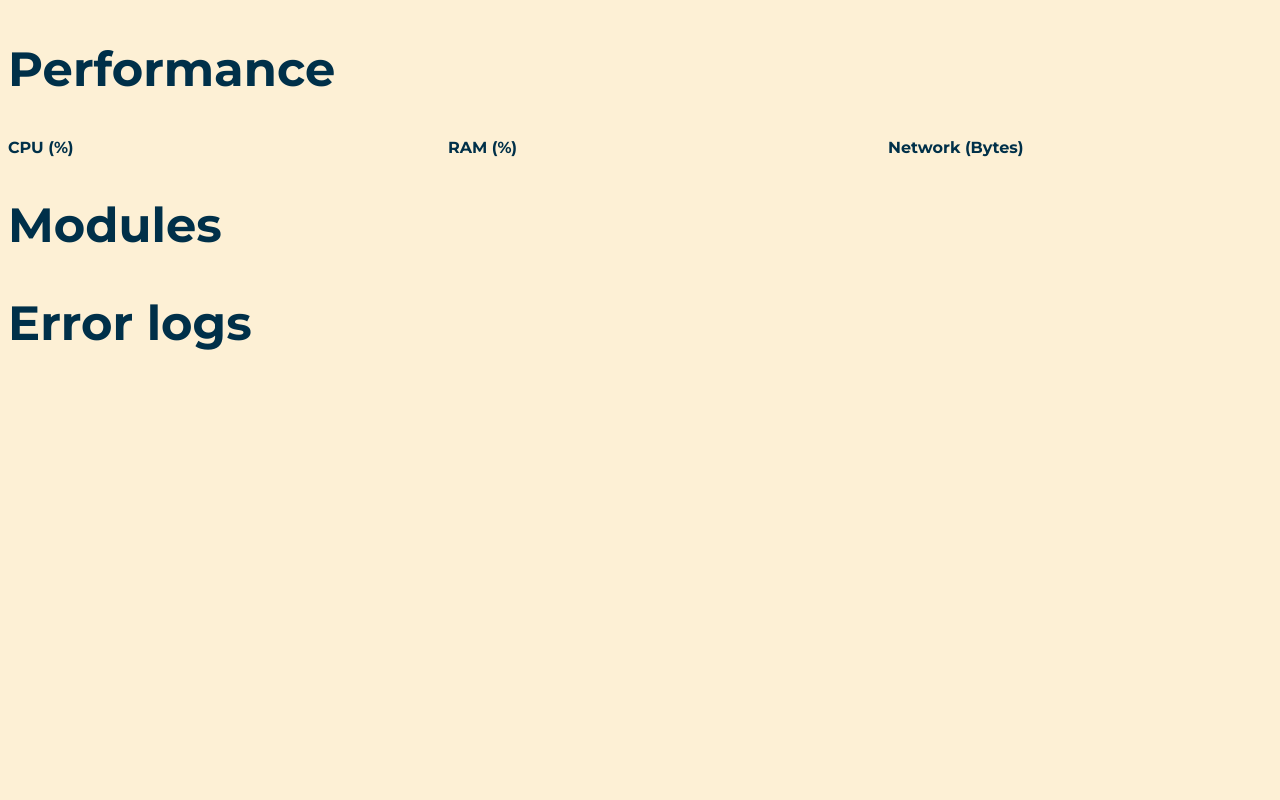
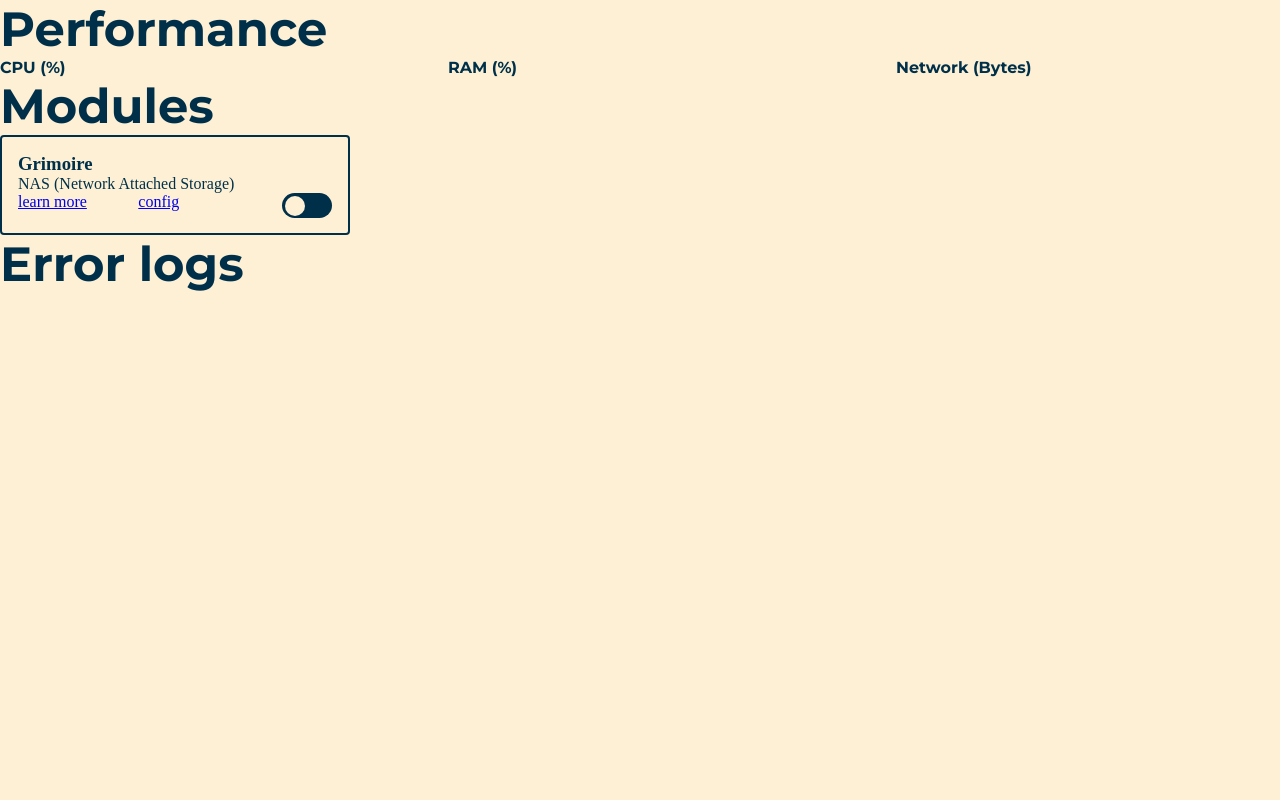
Before and after one commit to starstalker9160/homelab, a Flask app: page /dashboard in a window 1280 px wide. Run offline with Flask 3, Linux system fonts and the light colour scheme; parts of the project's set-up code (start-up, migrations or seed data) failed here and were passed over; some libraries are stand-ins or nearby versions.

Commit message:
small lil update

```diff
--- a/marionette/static/css/dashboard.css
+++ b/marionette/static/css/dashboard.css
@@ -1,4 +1,11 @@
-* { box-sizing: border-box; }
+*,
+*::before,
+*::after {
+  margin: 0;
+  padding: 0;
+  box-sizing: border-box;
+}
+
 html { background-color: #FDF0D5; height: 100vh; width: 100vw; margin: 0px; }
 
 body {
@@ -17,6 +24,52 @@ h4 {
     font-weight: bold;
     padding: 0px;
     margin: 0px;
+}
+
+button {
+    all: unset;
+}
+
+.toggle-switch {
+    position: relative;
+    width: 50px;
+    height: 25px;
+}
+
+.slider {
+    position: absolute;
+    width: 100%;
+    height: 100%;
+    background-color: #003049;
+    border-radius: 25px;
+    cursor: pointer;
+    transition: 0.3s;
+}
+
+.checkbox {
+    position: absolute;
+    display: none;
+}
+
+.slider:has(.checkbox:checked) {
+    background-color: #669BBC;
+}
+
+.icon {
+    content: "";
+    position: absolute;
+    top: 3px;
+    left: 2.5px;
+    width: 20px;
+    height: 20px;
+    border-radius: 50%;
+    transition: 0.4s ease;
+    background-color: #FDF0D5;
+
+}
+
+.checkbox:checked + .icon {
+    transform: translateX(25px);
 }
 
 .row {
@@ -38,6 +91,32 @@ h4 {
     justify-content: left;
 }
 
+.track {
+    width: 100vw;
+    overflow-x: auto;
+    white-space: nowrap;
+    display: flex;
+    gap: 1rem;
+    scroll-behavior: smooth;
+}
+
+.trackItem {
+    display: flex;
+    flex-direction: column;
+    width: 350px;
+    height: 100px;
+    padding: 1rem;
+    border-radius: 4px;
+    border: 2px solid #003049;
+    flex-shrink: 0;
+}
+
+.trackItemNav {
+    display: flex;
+    flex-direction: row;
+    justify-content: space-between;
+}
+
 @media (min-width: 800px) {
     .row {
         gap: 20px;
--- a/marionette/templates/index.html
+++ b/marionette/templates/index.html
@@ -17,7 +17,7 @@
 
 
     <link rel="stylesheet" href="{{ url_for('static', filename='css/dashboard.css') }}">
-    <script src="{{ url_for('static', filename='js/metrics.js') }}"></script>
+    <script src="{{ url_for('static', filename='js/metrics.min.js') }}"></script>
     <title>marionette | Dashboard</title>
 </head>
 <body>
@@ -41,6 +41,23 @@
         </div>
         <div class="modules">
             <h2>Modules</h2>
+            <div class="track">
+                <div class="trackItem" data-itemName="grimoire">
+                    <h3>Grimoire</h3>
+                    <p>NAS (Network Attached Storage)</p>
+                    <div class="trackItemNav">
+                        <a href="/modules/grimoire/info">learn more</a>
+                        <a href="/modules/grimoire/config">config</a>
+                        <br>
+                        <div class="toggle-switch">
+                            <label class="slider">
+                                <input type="checkbox" class="checkbox">
+                                <span class="icon"></span>
+                            </label>
+                        </div>
+                    </div>
+                </div>
+            </div>
         </div>
         <div class="errors">
             <h2>Error logs</h2>
```
Also changed, not shown: 1 other file.
